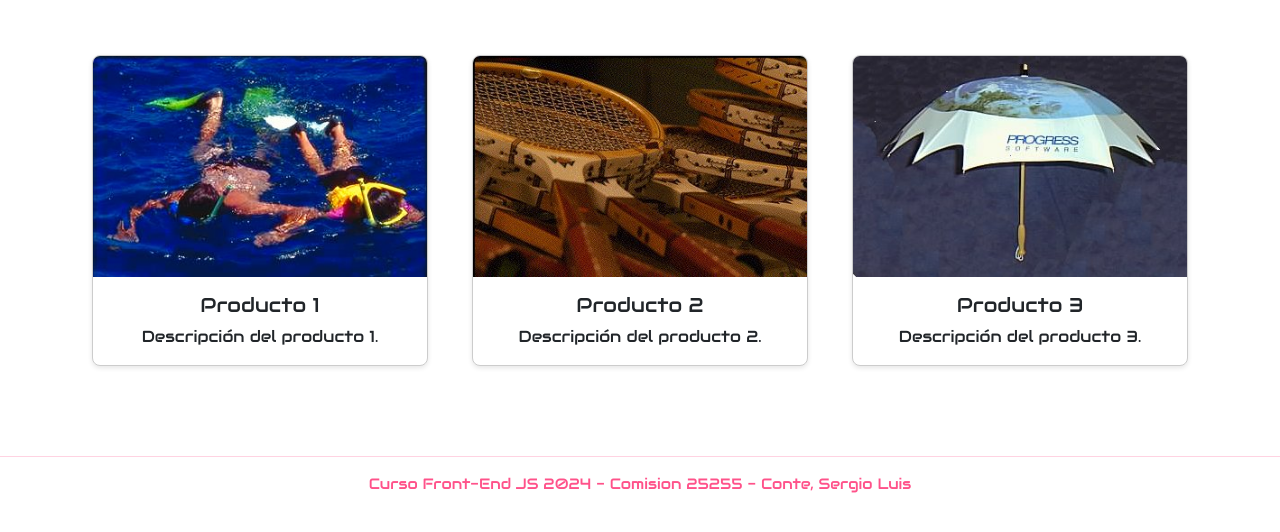
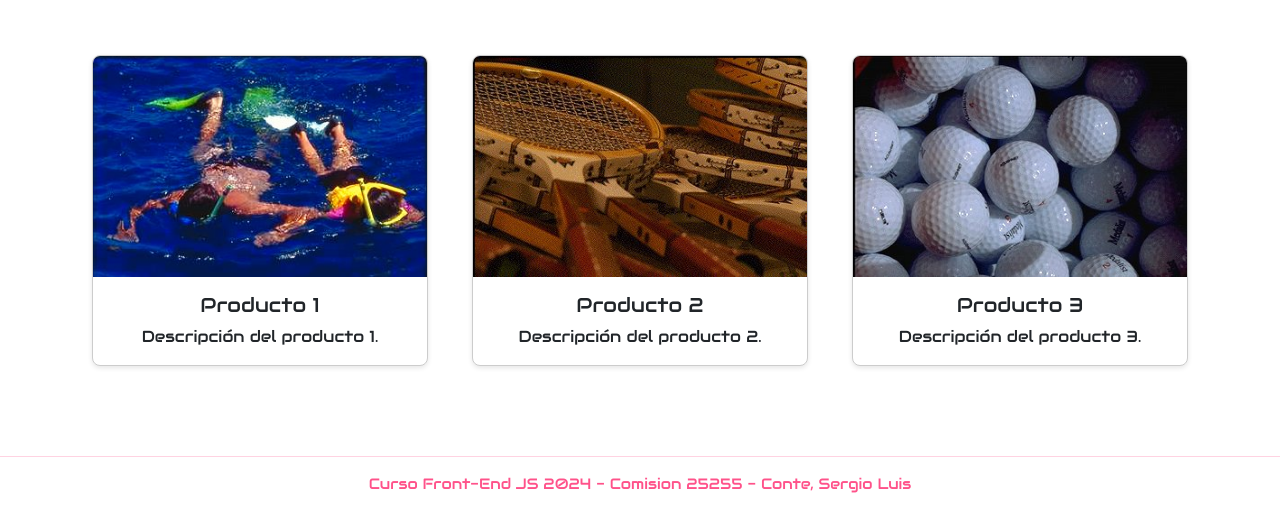
Before and after one commit to contesl/C24225SLC, a plain HTML site: page static/productos.html in a window 1280 px wide. Shown: the part 182-714 px from the top of the page. Drawn offline with nearby package versions, Linux system fonts and the light colour scheme.

Commit message:
cambio de imagen

```diff
--- a/static/productos.html
+++ b/static/productos.html
@@ -57,7 +57,7 @@
                 <!-- Producto 3 -->
                 <div class="col-md-4">
                     <div class="card">
-                        <img src="/img/cat00003.jpg" class="card-img-top" alt="Producto 3">
+                        <img src="/img/cat00047.jpg" class="card-img-top" alt="Producto 3">
                         <div class="card-body">
                             <h5 class="card-title">Producto 3</h5>
                             <p class="card-text">Descripción del producto 3.</p>
```
Also changed, not shown: img/cat00003.jpg (deleted), img/cat00047.jpg (added).
